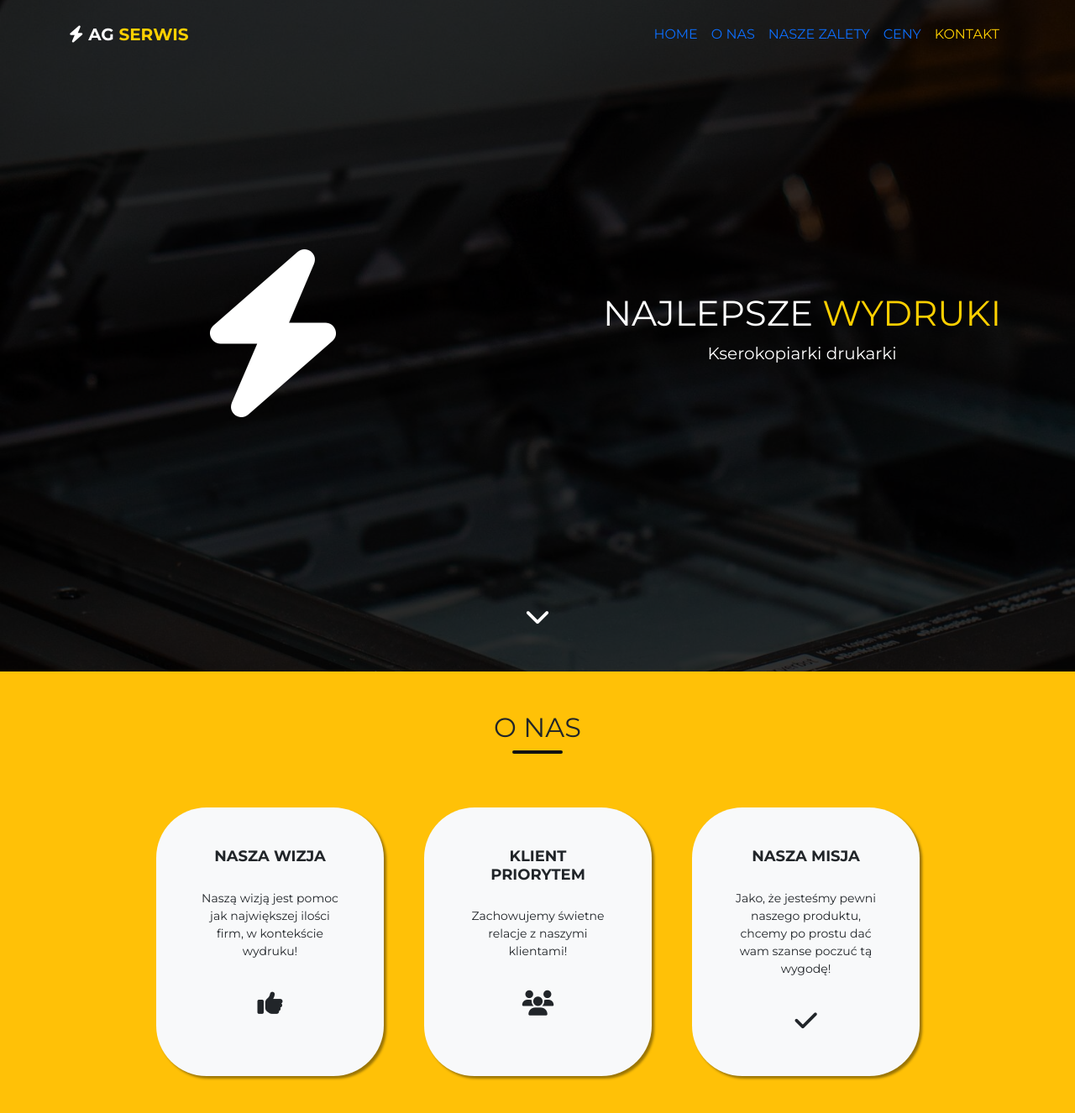
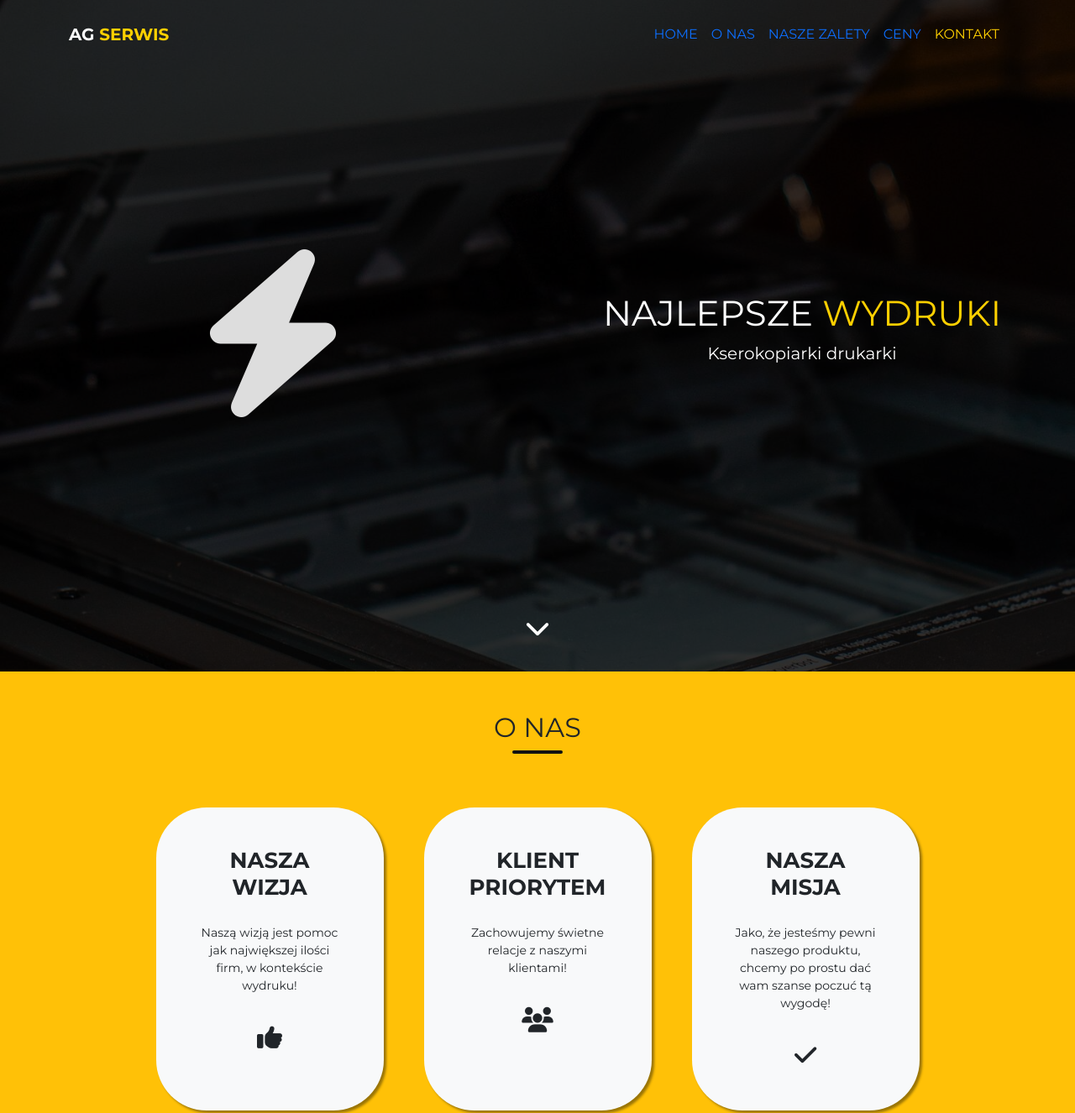
Before and after one commit to stravberry/private, a plain HTML site: page index.html in a window 1280 px wide. Shown: the top 1326 px of the page at 84% size. Drawn offline with nearby package versions, Linux system fonts and the light colour scheme.

Commit message:
Add files via upload

```diff
--- a/css/main.css
+++ b/css/main.css
@@ -219,6 +219,20 @@ header .hero-text {
   z-index: 5;
 }
 
+header .hero-text .fa-bolt {
+  color: #ddd;
+  -webkit-transition: color 0.5s, -webkit-transform 0.3s;
+  transition: color 0.5s, -webkit-transform 0.3s;
+  transition: transform 0.3s, color 0.5s;
+  transition: transform 0.3s, color 0.5s, -webkit-transform 0.3s;
+}
+
+header .hero-text .fa-bolt:hover {
+  -webkit-transform: scale(1.2);
+          transform: scale(1.2);
+  color: #FFD000;
+}
+
 header .fa-chevron-down {
   color: #fff;
 }
@@ -230,6 +244,10 @@ header .iconfont {
   bottom: 20px;
   text-align: center;
   font-size: 30px;
+  -webkit-transition: -webkit-transform 0.3s;
+  transition: -webkit-transform 0.3s;
+  transition: transform 0.3s;
+  transition: transform 0.3s, -webkit-transform 0.3s;
 }
 
 header .header-picture {
@@ -262,7 +280,7 @@ header .header-picture {
 }
 
 .aboutus .aboutus-card-title {
-  font-size: 18px;
+  font-size: 26px;
   text-transform: uppercase;
 }
 
@@ -271,6 +289,8 @@ header .header-picture {
 }
 
 .aboutus .aboutus-hover {
+  margin: 20px 10px;
+  padding: 30px;
   border-radius: 60px;
   -webkit-transition: -webkit-transform linear 0.3s;
   transition: -webkit-transform linear 0.3s;
@@ -446,6 +466,10 @@ header .header-picture {
   color: #ddd;
 }
 
+footer {
+  border-top: 25px white solid;
+}
+
 @media (min-width: 375px) {
   header h1 {
     font-size: 36px;
--- a/index.html
+++ b/index.html
@@ -20,8 +20,7 @@
 
     <nav id="navbar" class="navbar navbar-expand-lg position-fixed top-0 w-100 py-3">
         <div class="container ">
-            <a class="navbar-brand" href="#"><i class="fa-solid fa-bolt"></i> AG <span
-                    class="yellow-text">Serwis</span></a>
+            <a class="navbar-brand" href="#"> AG <span class="yellow-text">Serwis</span></a>
             <button class="navbar-toggler" type="button" data-bs-toggle="collapse" data-bs-target="#navbarNavAltMarkup"
                 aria-controls="navbarNavAltMarkup" aria-expanded="false" aria-label="Toggle navigation">
                 <i class="fas fa-bars"></i>
@@ -50,7 +49,9 @@
 
                 </div>
                 <div data-aos="fade-up" data-aos-delay="300"
-                    class="header-picture d-none d-md-block col-sm-12 col-md-6"><i class="fa-solid fa-bolt"></i></div>
+                    class="header-picture d-none d-md-block col-sm-12 col-md-6"><a href="#contact"><i
+                            class="fa-solid fa-bolt"></i></a></div>
+
             </div>
 
 
@@ -70,7 +71,7 @@
 
                 <div class="row justify-content-center m-3">
                     <div class="col-sm-12 col-md-4 col-lg-3 text-center aboutus-hover bg-light m-4 p-5"
-                        data-aos="zoom-in" data-aos-delay="100">
+                        data-aos="fade-up" data-aos-delay="100">
                         <h3 class="aboutus-card-title mb-1 fw-bold">Nasza wizja</h3>
                         <br>
                         <p class="aboutus-card-text">Naszą wizją jest pomoc jak największej ilości firm, w kontekście
@@ -78,14 +79,14 @@
                         <i class="fa-solid fa-thumbs-up"></i>
                     </div>
                     <div class="col-sm-12 col-md-4 col-lg-3 text-center aboutus-hover bg-light m-4 p-5"
-                        data-aos="zoom-in" data-aos-delay="200">
+                        data-aos="fade-up" data-aos-delay="200">
                         <h3 class="aboutus-card-title mb-1 fw-bold">Klient priorytem</h3>
                         <br>
                         <p class="aboutus-card-text">Zachowujemy świetne relacje z naszymi klientami!</p>
                         <i class="fa-solid fa-users"></i>
                     </div>
                     <div class="col-sm-12 col-md-4 col-lg-3 text-center aboutus-hover bg-light m-4 p-5"
-                        data-aos="zoom-in" data-aos-delay="300">
+                        data-aos="fade-up" data-aos-delay="300">
                         <h3 class="aboutus-card-title mb-1 fw-bold">Nasza misja</h3>
                         <br>
                         <p class="aboutus-card-text">Jako, że jesteśmy pewni naszego produktu, chcemy po prostu dać wam
@@ -281,7 +282,7 @@
             <div class="contact-shadow"></div>
         </section>
 
-        <footer class="bg-dark text-light py-4 text-center">
+        <footer class="bg-dark text-light py-4 text-center ">
             <p class="mb-0">&copy; 2022 | <span class="yellow-text">AG</span> Serwis </p>
 
             <p class="fw-lighter">Site created by stravberry</p>
```
Also changed, not shown: 1 other file.
